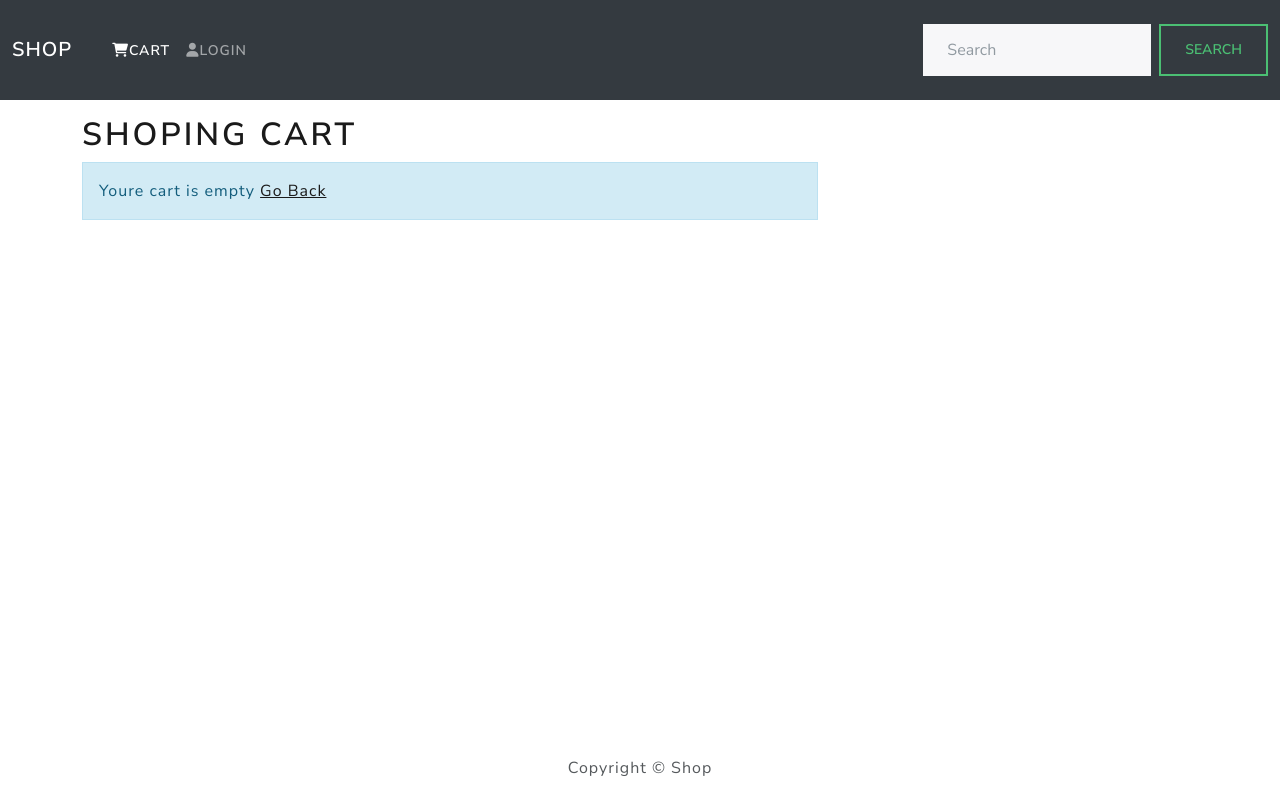
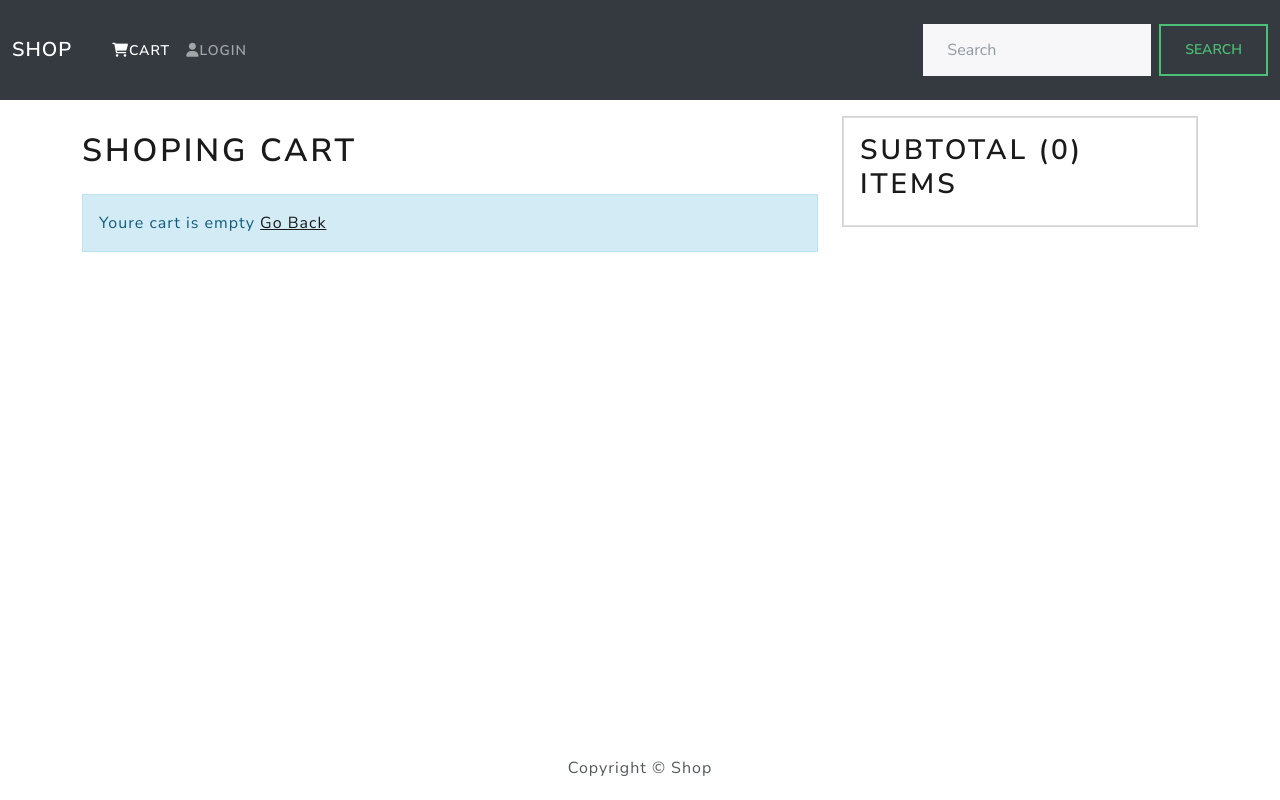
Before and after one commit to pablobt99/react-django-ecomerce-shop, a React (Create React App) app: page /cart in a window 1280 px wide. Built offline with nearby package versions, Linux system fonts and the light colour scheme.

Commit message:
fix cart screen

```diff
--- a/src/index.css
+++ b/src/index.css
@@ -1,6 +1,17 @@
 main{
   min-height: 80vh;
 }
+
+h1{
+  font-size: 1.8rem;
+  padding: 1rem 0;
+}
+
+h2{
+  font-size: 1.4rem;
+  padding: 0.5rem 0;
+}
+
 .navbar-expand-lg .navbar-collapse{
   justify-content:space-between;
 }
--- a/src/screens/CartScreen.jsx
+++ b/src/screens/CartScreen.jsx
@@ -20,9 +20,15 @@ function CartScreen({ location }) {
 
     useEffect(() =>{
         if(productId){
-            dispatch(addToCart(productId, qty))
+            dispatch(addToCart(productId, parseInt(qty)))
         }
     }, [dispatch, productId, qty])
+
+
+    const removeFromCartHander = (id) => {
+
+    }
+    console.log(cartItems)
   return (
     <Row>
         <Col md={8}>
@@ -49,7 +55,7 @@ function CartScreen({ location }) {
                             <Form.Control
                             as="select"
                             value={item.qty}
-                            onChange={(e) => dispatch(addToCart(item.product, e.target.value))}
+                            onChange={(e) => dispatch(addToCart(item.product, parseInt(e.target.value)))}
                             >
                               {
                                 [...Array(item.countInStock).keys()].map((x) => (
@@ -62,6 +68,7 @@ function CartScreen({ location }) {
                                     <Button
                                     type='button'
                                     variant='light'
+                                    onClick={() => removeFromCartHander(item.product)}
                                     >
                                         <i className='fas fa-trash'></i>
                                     </Button>
@@ -73,7 +80,13 @@ function CartScreen({ location }) {
             )}
         </Col>
         <Col md={4}>
-
+            <Card>
+                <ListGroup>
+                    <ListGroup.Item>
+                        <h2>Subtotal ({cartItems.reduce((acc, item) => acc + item.qty, 0)}) items</h2>
+                    </ListGroup.Item>
+                </ListGroup>
+            </Card>
         </Col>
     </Row>
   )
--- a/src/screens/ProductScreen.jsx
+++ b/src/screens/ProductScreen.jsx
@@ -89,7 +89,7 @@ function ProductScreen() {
                             <Form.Control
                             as="select"
                             value={qty}
-                            onChange={(e) => setQty(e.target.value)}
+                            onChange={(e) => setQty(parseInt(e.target.value))}
                             >
                               {
                                 [...Array(product.countInStock).keys()].map((x) => (
```
